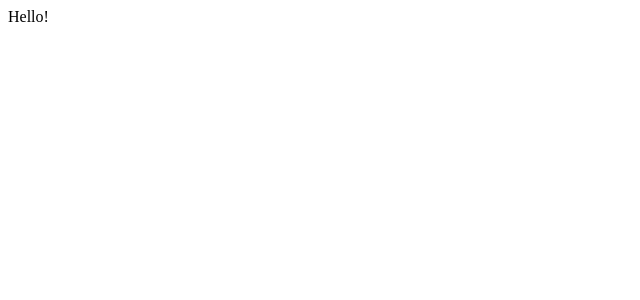
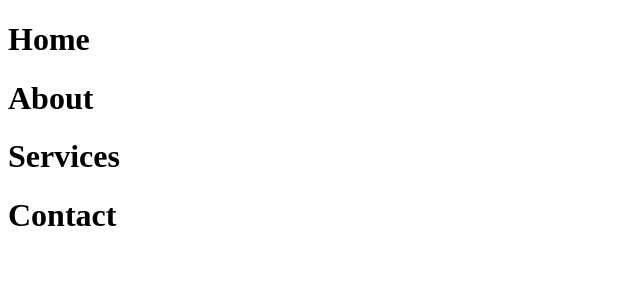
Before and after one commit to Alvaro1965/Alvaro-s-Auto-Repair, a React (Vite) app: page / in a window 1280 px wide. Shown: the top 300 px of the page, without its empty margins (0-640 px from the left). Built offline with nearby package versions, Linux system fonts and the light colour scheme.

Commit message:
set up every section

```diff
--- /dev/null
+++ b/src/components/AboutSection/index.jsx
@@ -0,0 +1,8 @@
+
+
+export default function AboutSection(){
+
+  return(
+    <h1>About</h1>
+  )
+}
--- /dev/null
+++ b/src/components/ContactSection/index.jsx
@@ -0,0 +1,8 @@
+
+
+export default function ContactSection(){
+
+  return(
+    <h1>Contact</h1>
+  )
+}
--- /dev/null
+++ b/src/components/HomeSection/index.jsx
@@ -0,0 +1,8 @@
+
+
+export default function HomeSection(){
+
+  return(
+    <h1>Home</h1>
+  )
+}
--- /dev/null
+++ b/src/components/ServicesSection/index.jsx
@@ -0,0 +1,8 @@
+
+
+export default function ServicesSection(){
+
+  return(
+    <h1>Services</h1>
+  )
+}
--- a/src/pages/Home.jsx
+++ b/src/pages/Home.jsx
@@ -1,11 +1,16 @@
-
+import HomeSection from '../components/HomeSection';
+import AboutSection from '../components/AboutSection';
+import ServicesSection from '../components/ServicesSection';
+import ContactSection from '../components/ContactSection';
 
 
 export default function Home() {
-
-
   return(
-    <div>Hello!</div>
-
+    <>
+      <HomeSection/>
+      <AboutSection/>
+      <ServicesSection/>
+      <ContactSection/>
+    </>
   );
 }
```
